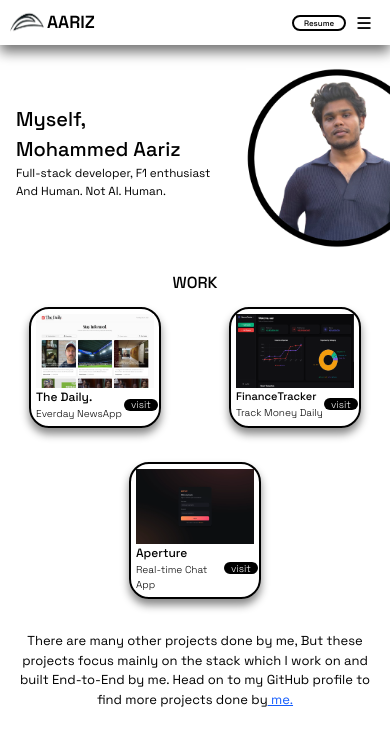
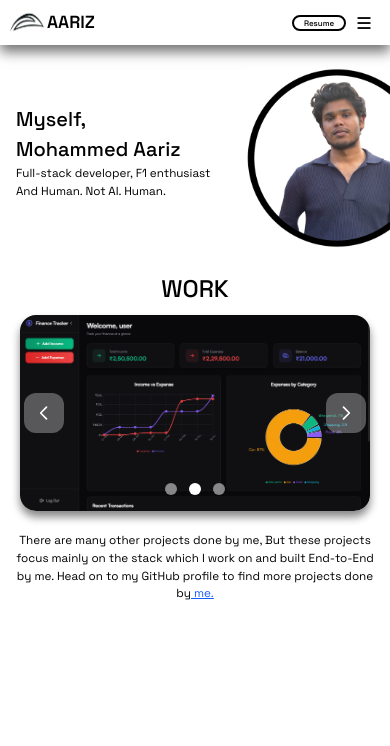
Before and after one commit to mohammedaarizofficial/personalportfolio, a React (Vite) app: page / in a window 390 px wide. Shown: the top 746 px of the page. Built offline with nearby package versions, Linux system fonts and the light colour scheme.

Commit message:
Finished the work section. Added a carousel for the mobile version and the responsiveness is working for all the screens.

```diff
--- a/package.json
+++ b/package.json
@@ -14,6 +14,7 @@
     "@tailwindcss/vite": "^4.3.0",
     "class-variance-authority": "^0.7.1",
     "clsx": "^2.1.1",
+    "flowbite": "^4.0.2",
     "lucide-react": "^1.16.0",
     "radix-ui": "^1.4.3",
     "react": "^19.2.6",
--- a/src/App.tsx
+++ b/src/App.tsx
@@ -4,6 +4,7 @@ import { useSidebar } from './context/SidebarContext';
 import {lazy, Suspense} from "react";
 import Navbar from './components/Navbar';
 import Hero from './components/Hero';
+
 
 const Worksection = lazy(() => import("./components/Worksection"));
 // const Aboutmesection = lazy(()=>import("./components/Aboutmesection"));
@@ -20,9 +21,9 @@ function App() {
         <Navbar />
         <div className={`
           fixed inset-0
-          bg-black/20 backdrop-blur-sm transition-opacity duration-300 z-[5]
+          bg-black/20 backdrop-blur-sm transition-opacity duration-300 z-40
           ${sidebarToggle?'opacity-100':'opacity-0 pointer-events-none'}`}/>
-        <div className={`grid grid-cols-[auto_1fr] z-10 bg-white w-auto gap-3 fixed top-[0px] right-[0px] p-4 h-dvh
+        <div className={`grid grid-cols-[auto_1fr] z-50 bg-white w-auto gap-3 fixed top-[0px] right-[0px] p-4 h-dvh
             ${sidebarToggle?'translate-x-0':'translate-x-full'} transition-transform duration-1000 ease-in-out
             md:flex
             lg:flex`}>
--- a/src/components/Button.tsx
+++ b/src/components/Button.tsx
@@ -10,8 +10,8 @@ function Button({variant,content}:ButtonProps){
     const variantType = (variant==="primary")?"text-black border-[2px] md:border-[3px] lg:border-[5px] border-black hover:text-white hover:bg-black cursor-pointer transition-all duration-200 ease-in hover:scale-105":" text-white bg-black "
     if(content==="visit"){
         return(
-            <div className={`flex rounded-[54px] ${variantType} justify-content-center justify-center items-center lg:gap-1 lg:p-[10px] cursor-pointer w-[34px] h-[12px] lg:w-[70.88px] lg:h-[42.5px]`}>
-                <div className={`text-[10px] font-light lg:text-[17px] lg:font-medium `}>
+            <div className={`flex rounded-[54px] ${variantType} justify-content-center justify-center items-center lg:gap-1 lg:p-[10px] cursor-pointer px-3`}>
+                <div className={`text-[1.25rem] font-light lg:font-medium `}>
                     {content}
                 </div>
                 <img src={link} alt="link" className="invert w-[12px] h-[12px] hidden lg:inline" />
--- a/src/components/Projectcard.tsx
+++ b/src/components/Projectcard.tsx
@@ -8,17 +8,16 @@ interface ProjectcardProps{
 }
 
 function Projectcard({image,title,description,link}:ProjectcardProps){
-    const FinanceTrackerTitle = title==="FinanceTracker"?"text-[11px] lg:text-[25px] font-medium":"text-[12px] lg:text-[32px] font-medium";
+    const FinanceTrackerTitle = title==="FinanceTracker"?"text-[1.5rem] font-medium":"text-[2rem] font-medium";
     const FinanceTrackerPadding = title==="FinanceTracker"?"lg:px-[10px] lg:pt-[8px]":"lg:px-[9px]";
     return(
-        <div className="rounded-[20px] px-[5px] py-[5px] border-2 w-[132px] my-3 lg:w-auto
-        lg:px-[15px] lg:py-[13px] lg:mb-[50px] lg:border-[3px] lg:rounded-card flex flex-col shadow-card lg:gap-[21px] lg:border-primary
-        lg:hover:scale-105 lg:hover:-translate-y-2 lg:transition lg:duration-300 lg:ease-in-out lg:hover:shadow-hover">
-            <img src={image} loading="lazy" className="w-[132px] h-[74.82px] lg:w-[383.5px] lg:h-[216.53px]"/>
-            <div className={`grid lg:grid-cols-2 grid-cols-[88px_1fr]  ${FinanceTrackerPadding} w-[132px] lg:w-auto`}>
+        <div className="rounded-[20px] border-2 w-fit my-3  p-[clamp(1.5rem,2vw,4rem)]  gap-2 lg:mb-[50px] sm:border-[3px] sm:rounded-card flex flex-col shadow-card sm:border-primary
+        sm:hover:scale-105 sm:hover:-translate-y-2 sm:transition sm:duration-300 sm:ease-in-out sm:hover:shadow-hover">
+            <img src={image} loading="lazy" className="md:w-[383.5px] md:h-[216.53px]"/>
+            <div className={`grid lg:grid-cols-2 grid-cols-[1fr_auto]  ${FinanceTrackerPadding}`}>
                 <div className="flex flex-col font-heading lg:text-[32px] lg:justify-self-start">
                     <div className={`font-heading ${FinanceTrackerTitle}`}>{title}</div>
-                    <div className="font-body text-[10px] font-extralight lg:font-normal lg:text-[20px]">{description}</div>
+                    <div className="font-body text-[1.25rem] font-extralight lg:font-normal">{description}</div>
                 </div>
                 <div className="self-center justify-self-end pr-[12px] lg:pr-[0px]">
                     <a href={link} target="_blank">
--- a/src/components/Worksection.tsx
+++ b/src/components/Worksection.tsx
@@ -1,29 +1,74 @@
-
 import theDaily from "../assets/Thedaily.webp";
 import financeTracker from "../assets/FinanceTracker.png";
 import aperture from "../assets/Aperture.webp";
 import {lazy, Suspense} from "react";
+import { useEffect } from "react";
+import { initFlowbite } from "flowbite";
 
 const Projectcard = lazy(()=>import("./Projectcard"));
 
 function Worksection(){
+
+    useEffect(() => {
+        initFlowbite();
+    }, []);
+
     return(
-        <div className="flex flex-col justify-items-center " id="work">
+        <div className="flex flex-col justify-items-center text-[clamp(1.5rem,2vw,4rem)]" id="work">
             <div className="font-heading lg:text-nav-title font-medium text-center">WORK</div>
-            <div className="grid grid-cols-2 gap-[10px] sm:flex lg:gap-[50px] justify-center justify-items-center lg:px-[50px] lg:pt-[100px]">
+            <div className="hidden sm:flex justify-evenly justify-items-center flex-wrap lg:pt-[100px] mx-7 sm:mx-9 md:gap-8">
                 <Suspense fallback={<div>Loading...</div>}>
                     <Projectcard image={theDaily} title="The Daily." description="Everday NewsApp" link="https://newsapp-three-zeta.vercel.app/"/>
                 </Suspense>
                 <Suspense fallback={<div>Loading...</div>}>
                     <Projectcard image={financeTracker} title="FinanceTracker" description="Track Money Daily" link="https://financetracker-wine.vercel.app/"/>
                 </Suspense>
-                <div className="col-span-2 flex justify-center lg:flex-none lg:col-span-1">
+                <div className="flex justify-center lg:flex-none">
                     <Suspense fallback={<div>Loading...</div>}>
                         <Projectcard image={aperture} title="Aperture" description="Real-time Chat App" link="https://chattoday-theta.vercel.app/"/>
                     </Suspense>
                 </div>
             </div>
-            <div className="font-heading text-center text-[13px] xs:leading-[25px] px-3 my-5 lg:text-nav-item lg:px-5">
+
+
+            <div id="default-carousel" className="relative w-full sm:hidden px-5 mt-2" data-carousel="slide">
+
+                <div className="relative aspect-video overflow-hidden rounded-lg shadow-card px-3">
+                    {/* <!-- Item 1 --> */}
+                    <div className="duration-700 ease-in-out" data-carousel-item="active">
+                        <img src={theDaily} className="absolute inset-0 w-full h-full object-cover -translate-x-1/2 -translate-y-1/2 top-1/2 left-1/2" alt="..." />
+                    </div>
+                    {/* <!-- Item 2 --> */}
+                    <div className="duration-700 ease-in-out" data-carousel-item>
+                        <img src={financeTracker} className="absolute inset-0 w-full h-full object-cover -translate-x-1/2 -translate-y-1/2 top-1/2 left-1/2" alt="..." />
+                    </div>
+                    {/* <!-- Item 3 --> */}
+                    <div className="duration-700 ease-in-out" data-carousel-item>
+                        <img src={aperture} className="absolute inset-0 w-full h-full object-cover -translate-x-1/2 -translate-y-1/2 top-1/2 left-1/2" alt="..." />
+                    </div>
+                </div>
+                {/* <!-- Slider indicators --> */}
+                <div className="absolute z-30 flex -translate-x-1/2 bottom-4 left-1/2 space-x-3 rtl:space-x-reverse">
+                    <button type="button" className="w-3 h-3 rounded-base" aria-current="true" aria-label="Slide 1" data-carousel-slide-to="0"></button>
+                    <button type="button" className="w-3 h-3 rounded-base" aria-current="false" aria-label="Slide 2" data-carousel-slide-to="1"></button>
+                    <button type="button" className="w-3 h-3 rounded-base" aria-current="false" aria-label="Slide 3" data-carousel-slide-to="2"></button>
+                </div>
+                {/* <!-- Slider controls --> */}
+                <button type="button" className="absolute top-0 inset-s-0 z-30 flex items-center justify-center h-full px-6 cursor-pointer group focus:outline-none" data-carousel-prev>
+                    <span className="inline-flex items-center justify-center w-10 h-10 rounded-base bg-white/30 dark:bg-gray-800/30 group-hover:bg-white/50 dark:group-hover:bg-gray-800/60 group-focus:ring-4 group-focus:ring-white dark:group-focus:ring-gray-800/70 group-focus:outline-none">
+                        <svg className="w-5 h-5 text-white rtl:rotate-180" aria-hidden="true" xmlns="http://www.w3.org/2000/svg" width="24" height="24" fill="none" viewBox="0 0 24 24"><path stroke="currentColor" strokeLinecap="round" strokeLinejoin="round" strokeWidth="2" d="m15 19-7-7 7-7"/></svg>
+                        <span className="sr-only">Previous</span>
+                    </span>
+                </button>
+                <button type="button" className="absolute top-0 end-0 z-30 flex items-center justify-center h-full px-6 cursor-pointer group focus:outline-none" data-carousel-next>
+                    <span className="inline-flex items-center justify-center w-10 h-10 rounded-base bg-white/30 dark:bg-gray-800/30 group-hover:bg-white/50 dark:group-hover:bg-gray-800/60 group-focus:ring-4 group-focus:ring-white dark:group-focus:ring-gray-800/70 group-focus:outline-none">
+                        <svg className="w-5 h-5 text-white rtl:rotate-180" aria-hidden="true" xmlns="http://www.w3.org/2000/svg" width="24" height="24" fill="none" viewBox="0 0 24 24"><path stroke="currentColor" strokeLinecap="round" strokeLinejoin="round" strokeWidth="2" d="m9 5 7 7-7 7"/></svg>
+                        <span className="sr-only">Next</span>
+                    </span>
+                </button>
+            </div>
+
+            <div className="font-heading text-center text-[clamp(0.625rem,3vw,6rem)] xs:leading-[25px] px-3 my-5 lg:text-nav-item lg:px-5">
                 There are many other projects done by me, But these projects focus mainly on the stack which I work on and built End-to-End by me. Head on to my GitHub profile to find more projects done by
                 <a href="https://github.com/mohammedaarizofficial" target="_blank" className="underline text-blue-600"> me.</a>
             </div>
--- a/src/index.css
+++ b/src/index.css
@@ -9,6 +9,16 @@
 @import "shadcn/tailwind.css";
 
 @import "@fontsource-variable/geist";
+
+
+@import url('https://fonts.googleapis.com/css2?family=Inter:wght@300;400;500;600;700;800&display=swap');
+@import "flowbite/src/themes/default";
+
+@plugin "flowbite/plugin";
+
+@source "../node_modules/flowbite";
+
+
 
 @custom-variant dark (&:is(.dark *));
 
--- a/src/main.tsx
+++ b/src/main.tsx
@@ -3,6 +3,7 @@ import { createRoot } from 'react-dom/client'
 import './index.css'
 import App from './App.tsx'
 import { TooltipProvider } from './components/ui/tooltip.tsx'
+import "flowbite";
 
 import { SidebarProvider } from './context/SidebarContext.tsx'
 
```
Also changed, not shown: 1 other file (tests, documents, lock files or other folders).
